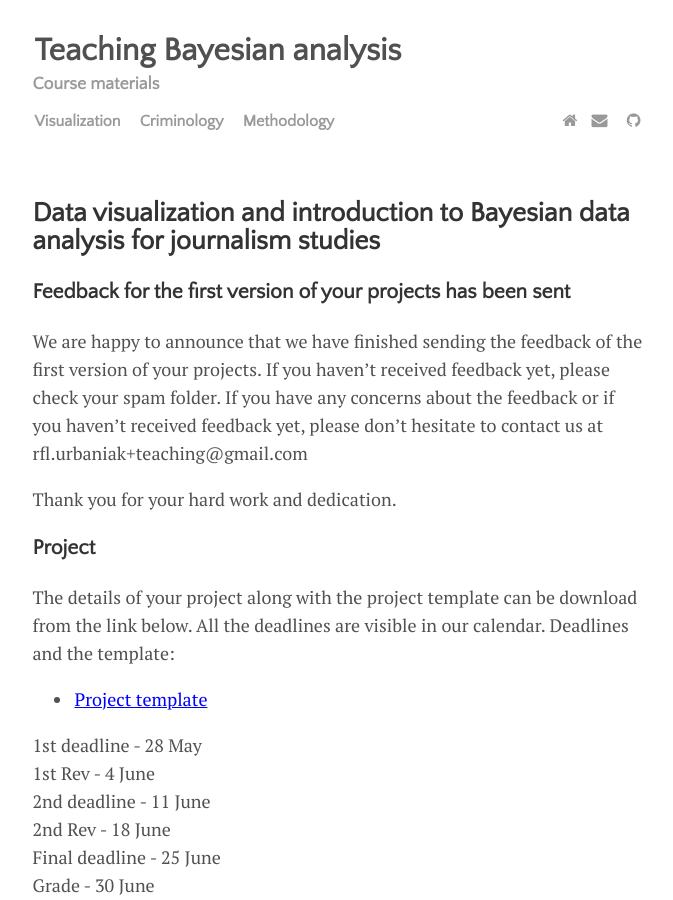
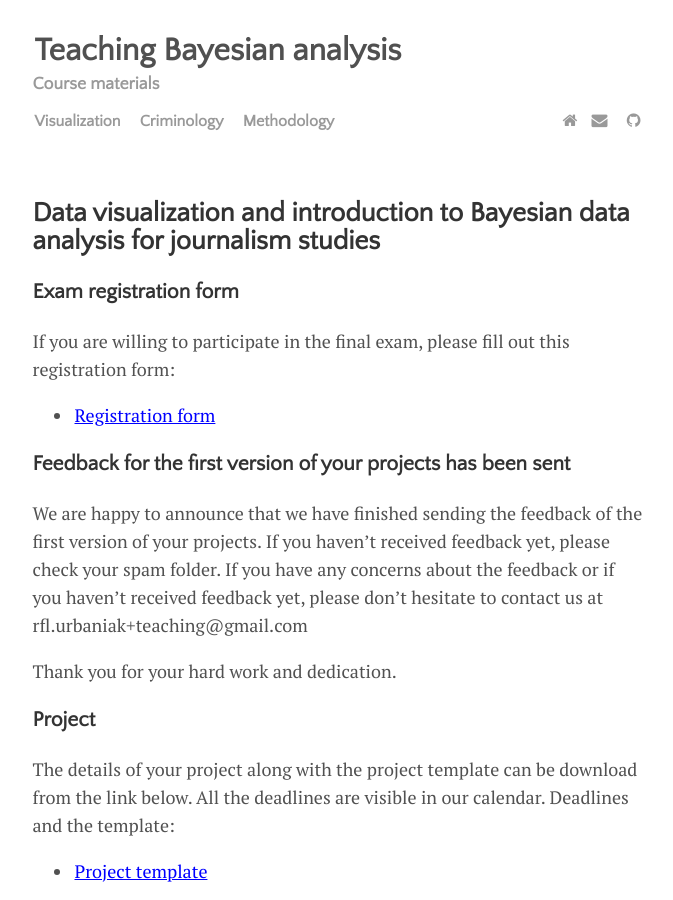
Before and after one commit to rfl-urbaniak/teaching, a Jekyll site: the page built from menu/visualization.md, in a window 1280 px wide and 900 px high. Shown: the whole window, without its empty margins (300-973 px from the left). Built offline with Jekyll 4.4.1, drawn with Linux system fonts in a browser that asks for light colours.

Commit message:
adding more forms

```diff
--- a/menu/visualization.md
+++ b/menu/visualization.md
@@ -11,6 +11,12 @@
 </style>
 
 ## Data visualization and introduction to Bayesian data analysis for journalism studies
+
+### Exam registration form
+
+If you are willing to participate in the final exam, please fill out this registration form:
+
+- <a href="https://docs.google.com/forms/d/e/1FAIpQLSdQ6Qsp_ISoJr1LgmQDIAkCOxZuZdmEQMwCnVuKiKJ1TMf5cQ/viewform?usp=sf_link">Registration form</a>
 
 ### Feedback for the first version of your projects has been sent
 
```
Also changed, not shown: menu/methodology.md (+5 -0 lines).
